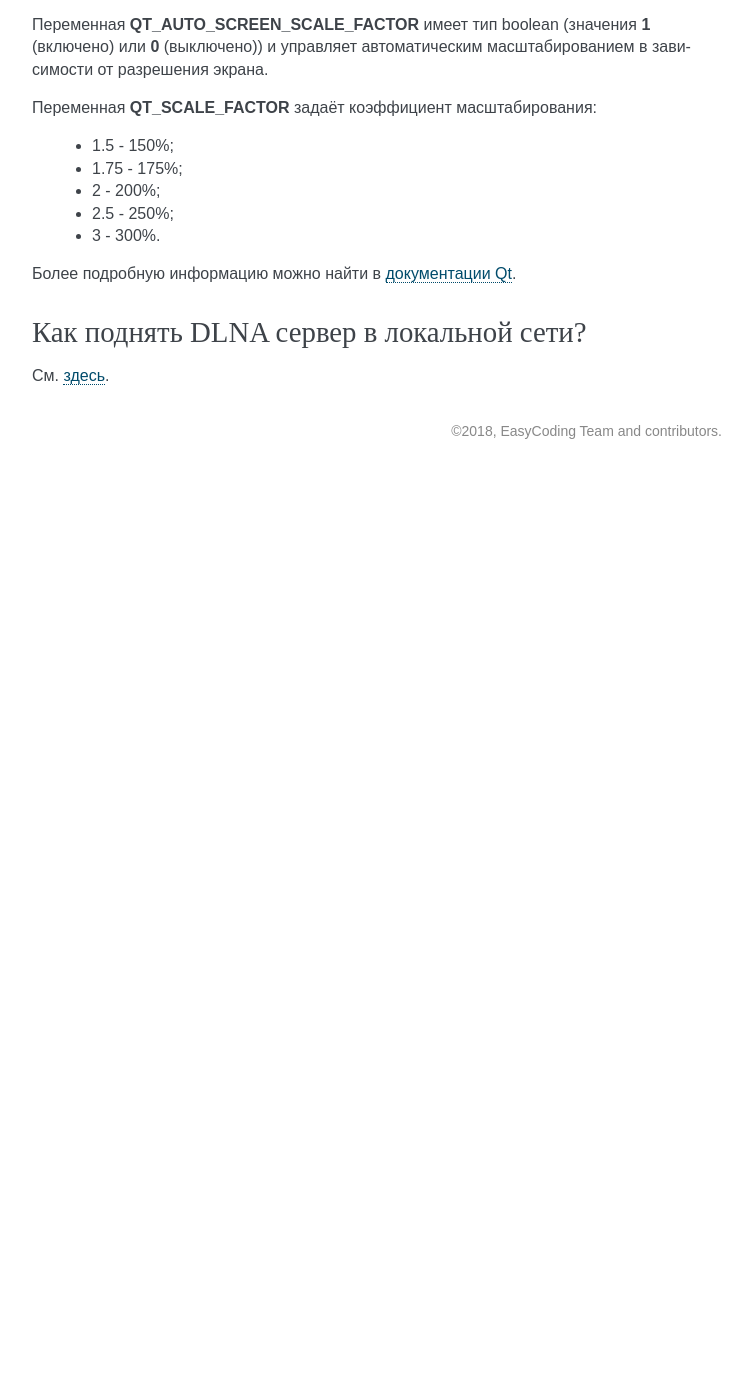
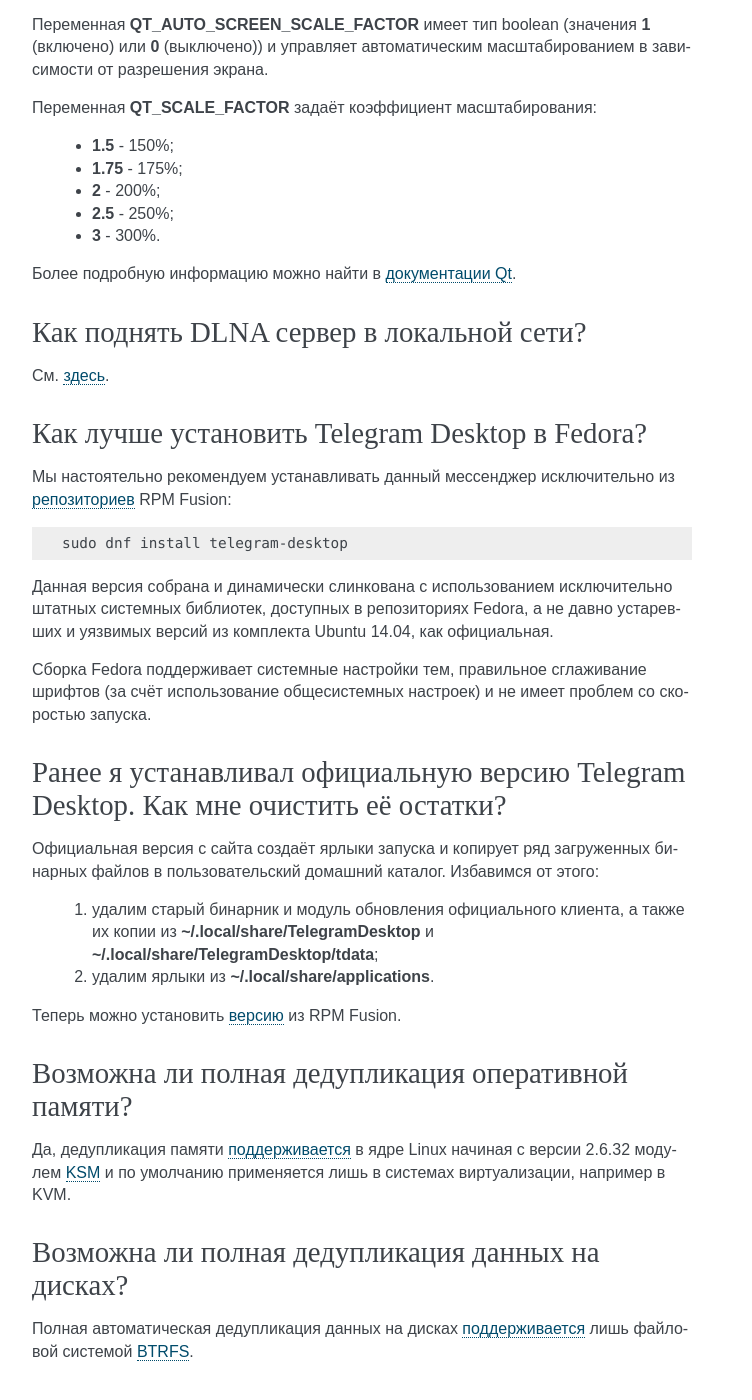
Before and after one commit to RussianFedora/FAQ, a Sphinx documentation site: the page built from source/using-system.rst, in a window 1280 px wide and 1400 px high, scrolled down 10717 px. Shown: the whole window, without its empty margins (388-1140 px from the left). Built offline with Sphinx 7.4.7, drawn with Linux system fonts in a browser that asks for light colours; before the commit the page ends 11186 px from its top, so only the background shows below that.

Commit message:
Added more articles about tgclients and deduplication.

```diff
--- a/source/generic-info.rst
+++ b/source/generic-info.rst
@@ -175,7 +175,7 @@
 
 Для начала следует `создать тикет <https://bugzilla.redhat.com/enter_bug.cgi?product=Fedora>`_ в RHBZ.
 
-.. index:: get help, получение помощи
+.. index:: get help, получение помощи, telegram, irc, channels, chats
 .. _get-help:
 
 У меня возникло затруднение. Где я могу получить помощь?
--- a/source/using-system.rst
+++ b/source/using-system.rst
@@ -651,11 +651,11 @@
 
 Переменная **QT_SCALE_FACTOR** задаёт коэффициент масштабирования:
 
- * 1.5 - 150%;
- * 1.75 - 175%;
- * 2 - 200%;
- * 2.5 - 250%;
- * 3 - 300%.
+ * **1.5** - 150%;
+ * **1.75** - 175%;
+ * **2** - 200%;
+ * **2.5** - 250%;
+ * **3** - 300%.
 
 Более подробную информацию можно найти в `документации Qt <https://doc.qt.io/qt-5/highdpi.html>`_.
 
@@ -666,3 +666,48 @@
 ============================================
 
 См. `здесь <https://www.easycoding.org/2018/09/08/podnimaem-dlna-server-v-fedora.html>`_.
+
+.. index:: telegram
+.. _telegram-fedora:
+
+Как лучше установить Telegram Desktop в Fedora?
+===================================================
+
+Мы настоятельно рекомендуем устанавливать данный мессенджер исключительно из :ref:`репозиториев <3rd-repositories>` RPM Fusion:
+
+.. code-block:: bash
+
+    sudo dnf install telegram-desktop
+
+Данная версия собрана и динамически слинкована с использованием исключительно штатных системных библиотек, доступных в репозиториях Fedora, а не давно устаревших и уязвимых версий из комплекта Ubuntu 14.04, как официальная.
+
+Сборка Fedora поддерживает системные настройки тем, правильное сглаживание шрифтов (за счёт использование общесистемных настроек) и не имеет проблем со скоростью запуска.
+
+.. index:: telegram, cleanup
+.. _telegram-cleanup:
+
+Ранее я устанавливал официальную версию Telegram Desktop. Как мне очистить её остатки?
+=========================================================================================
+
+Официальная версия с сайта создаёт ярлыки запуска и копирует ряд загруженных бинарных файлов в пользовательский домашний каталог. Избавимся от этого:
+
+ 1. удалим старый бинарник и модуль обновления официального клиента, а также их копии из **~/.local/share/TelegramDesktop** и **~/.local/share/TelegramDesktop/tdata**;
+ 2. удалим ярлыки из **~/.local/share/applications**.
+
+Теперь можно установить :ref:`версию <telegram-fedora>` из RPM Fusion.
+
+.. index:: memory depuplication, дедупликация памяти
+.. _deduplication-memory:
+
+Возможна ли полная дедупликация оперативной памяти?
+=======================================================
+
+Да, дедупликация памяти `поддерживается <https://www.ibm.com/developerworks/linux/library/l-kernel-shared-memory/index.html>`_ в ядре Linux начиная с версии 2.6.32 модулем `KSM <https://ru.wikipedia.org/wiki/KSM>`_ и по умолчанию применяется лишь в системах виртуализации, например в KVM.
+
+.. index:: disk depuplication, дедупликация данных
+.. _deduplication-disk:
+
+Возможна ли полная дедупликация данных на дисках?
+=====================================================
+
+Полная автоматическая дедупликация данных на дисках `поддерживается <https://btrfs.wiki.kernel.org/index.php/Deduplication>`_ лишь файловой системой :ref:`BTRFS <fs-btrfs>`.
```
